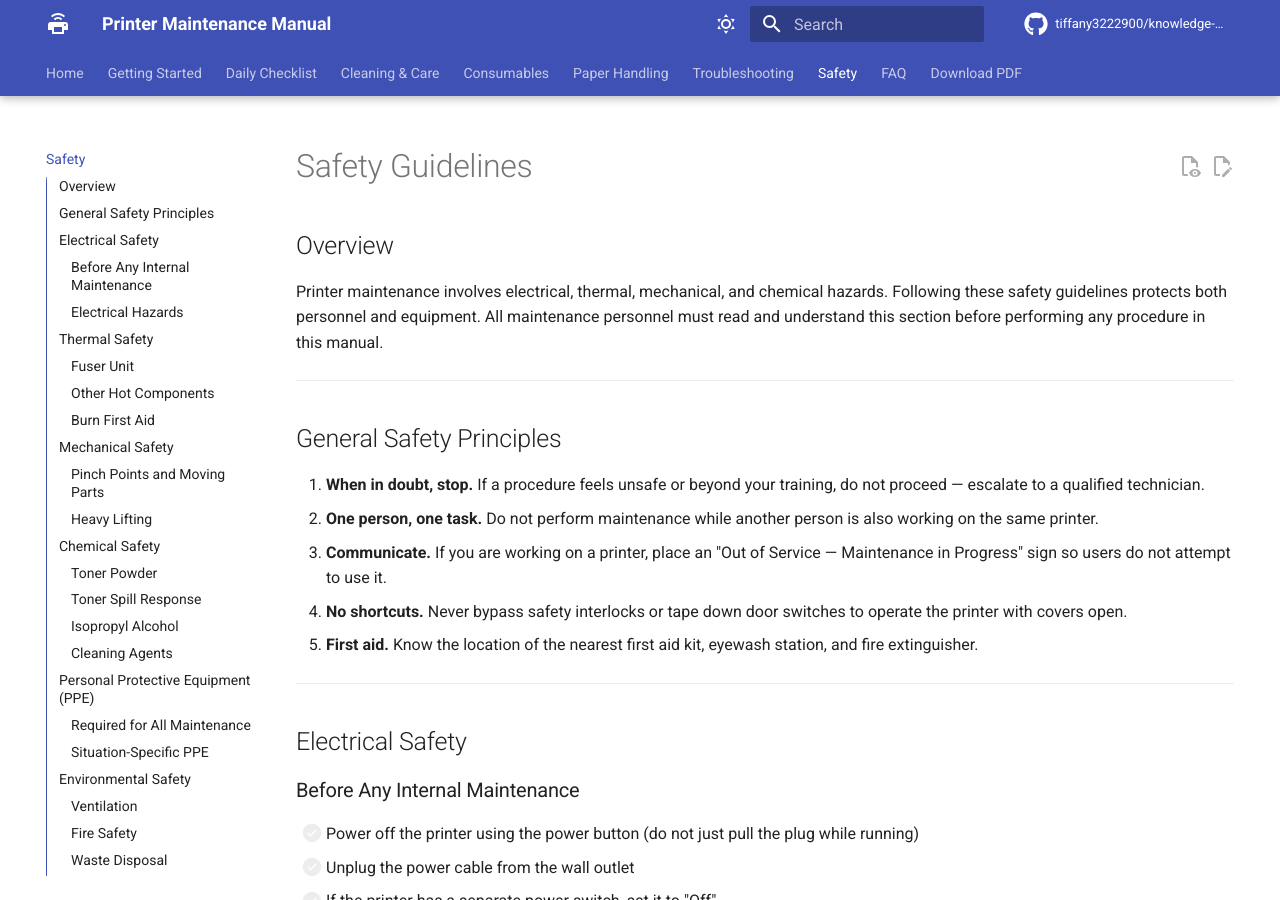
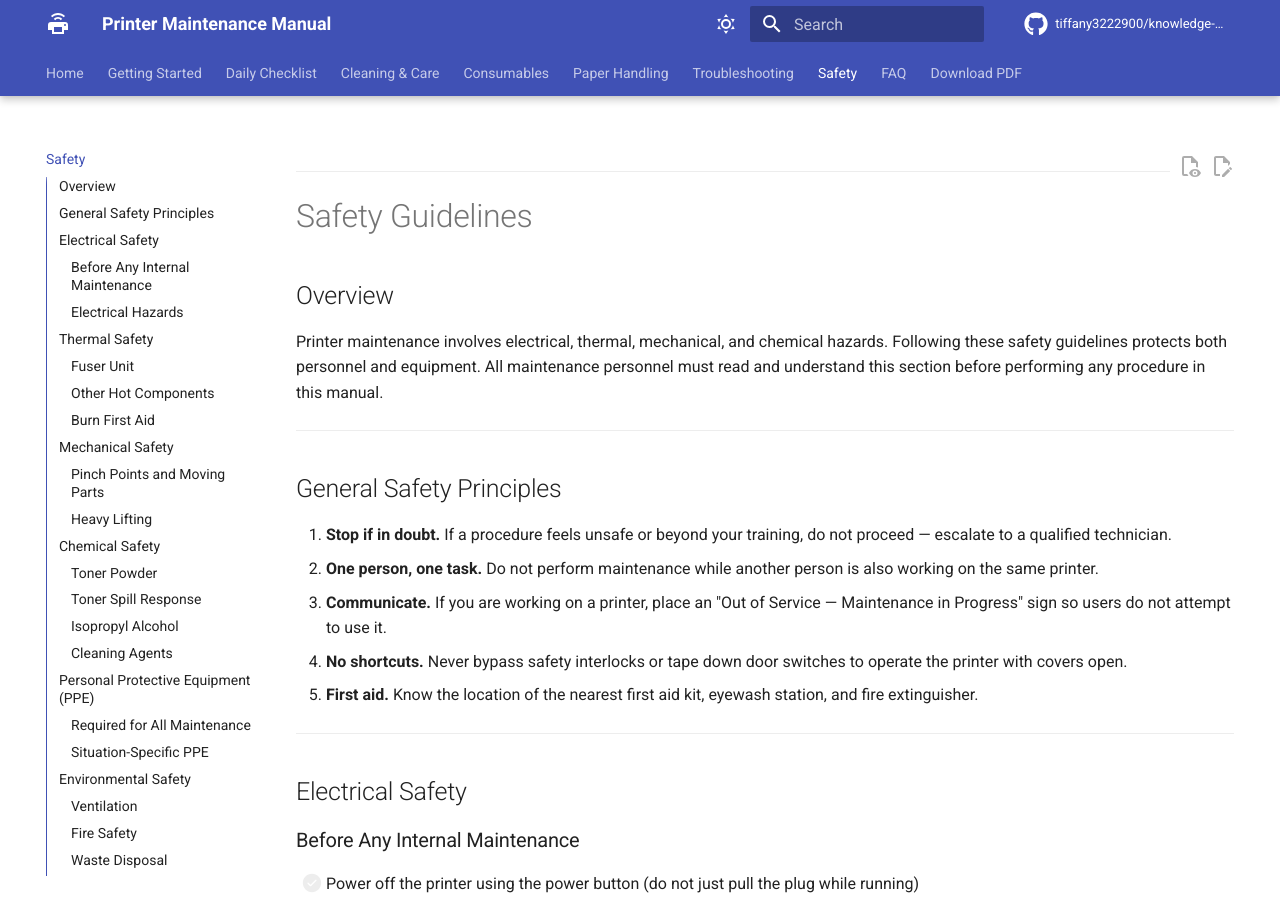
Before and after one commit to tiffany3222900/knowledge-management-system, an MkDocs documentation site: the page built from docs/safety.md, in a window 1280 px wide and 900 px high. Built offline with MkDocs 1.6.1 and Material for MkDocs 9.7.7, drawn with Linux system fonts in a browser that asks for light colours; comment, search, counter and statistics services are not loaded.

Commit message:
style(ai): fix docs/safety.md (232 line(s) changed)

```diff
--- a/docs/safety.md
+++ b/docs/safety.md
@@ -1,3 +1,4 @@
+---
 # Safety Guidelines
 
 ## Overview
@@ -8,7 +9,7 @@ Printer maintenance involves electrical, thermal, mechanical, and chemical hazar
 
 ## General Safety Principles
 
-1. **When in doubt, stop.** If a procedure feels unsafe or beyond your training, do not proceed — escalate to a qualified technician.
+1. **Stop if in doubt.** If a procedure feels unsafe or beyond your training, do not proceed — escalate to a qualified technician.
 2. **One person, one task.** Do not perform maintenance while another person is also working on the same printer.
 3. **Communicate.** If you are working on a printer, place an "Out of Service — Maintenance in Progress" sign so users do not attempt to use it.
 4. **No shortcuts.** Never bypass safety interlocks or tape down door switches to operate the printer with covers open.
@@ -227,3 +228,5 @@ Post this checklist near every printer:
 ---
 
 *Next: [FAQ](faq.md)*
+
+---
```
